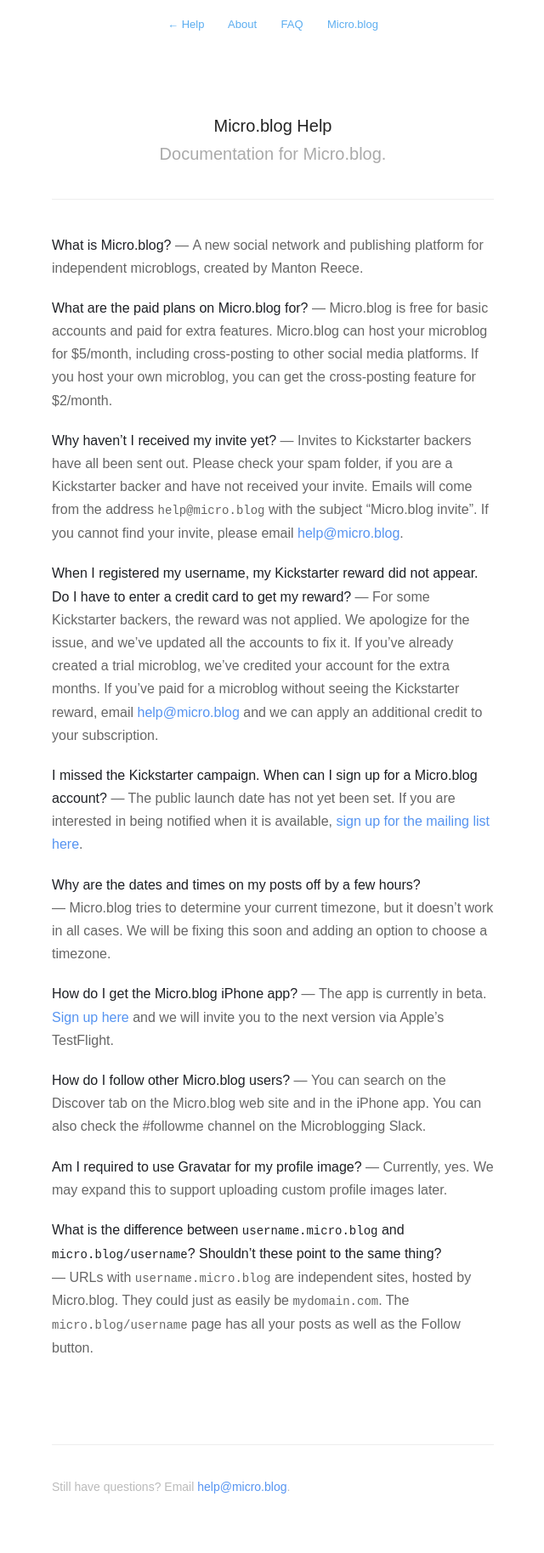
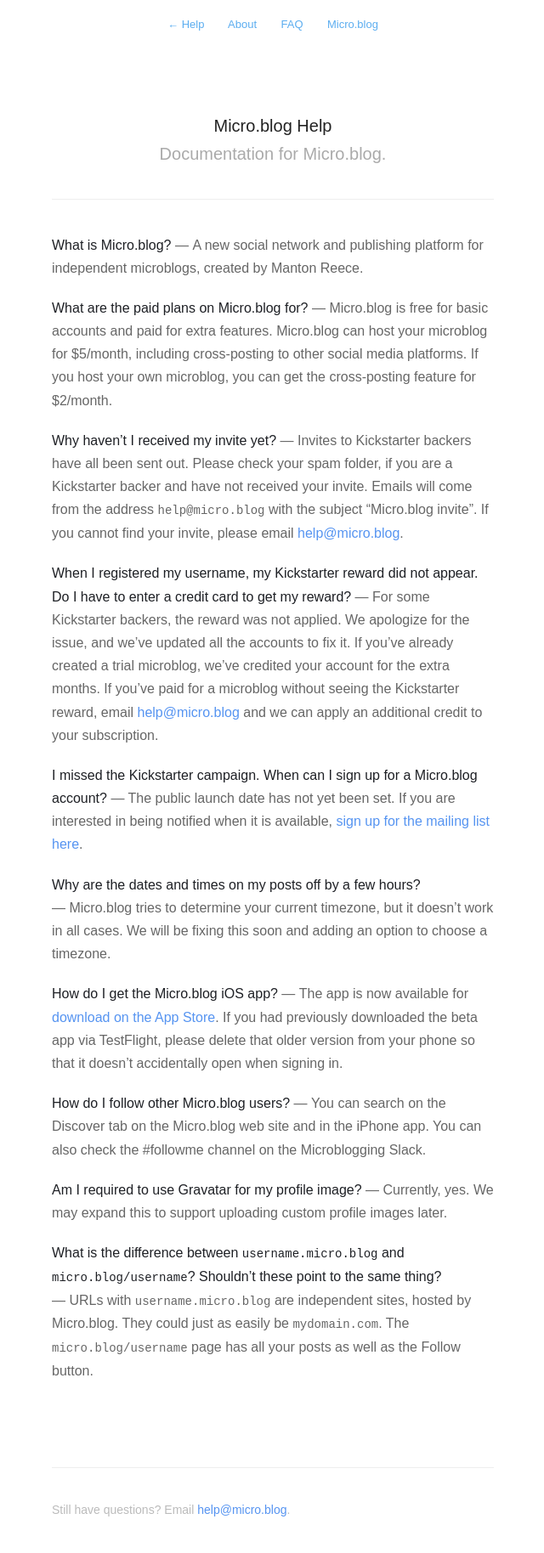
Before and after one commit to microdotblog/help.micro.blog, a Jekyll site: the page built from faq.md, in a window 1280 px wide. Shown: the whole page at 85% size, without its empty margins (319-959 px from the left). Built offline with Jekyll 4.4.1, drawn with Linux system fonts in a browser that asks for light colours; nearby versions of some CDN libraries; before the commit the page ends 1801 px from its top, so only the background shows below that.

Commit message:
Fixed iOS link in FAQ.

```diff
--- a/faq.md
+++ b/faq.md
@@ -16,7 +16,7 @@
 
 **Why are the dates and times on my posts off by a few hours?** — Micro.blog tries to determine your current timezone, but it doesn't work in all cases. We will be fixing this soon and adding an option to choose a timezone.
 
-**How do I get the Micro.blog iPhone app?** — The app is currently in beta. [Sign up here](https://micro.blog/beta) and we will invite you to the next version via Apple's TestFlight.
+**How do I get the Micro.blog iOS app?** — The app is now available for [download on the App Store](https://itunes.apple.com/us/app/micro-blog/id1253201335?ls=1&mt=8). If you had previously downloaded the beta app via TestFlight, please delete that older version from your phone so that it doesn't accidentally open when signing in.
 
 **How do I follow other Micro.blog users?** — You can search on the Discover tab on the Micro.blog web site and in the iPhone app. You can also check the #followme channel on the Microblogging Slack.
 
```
